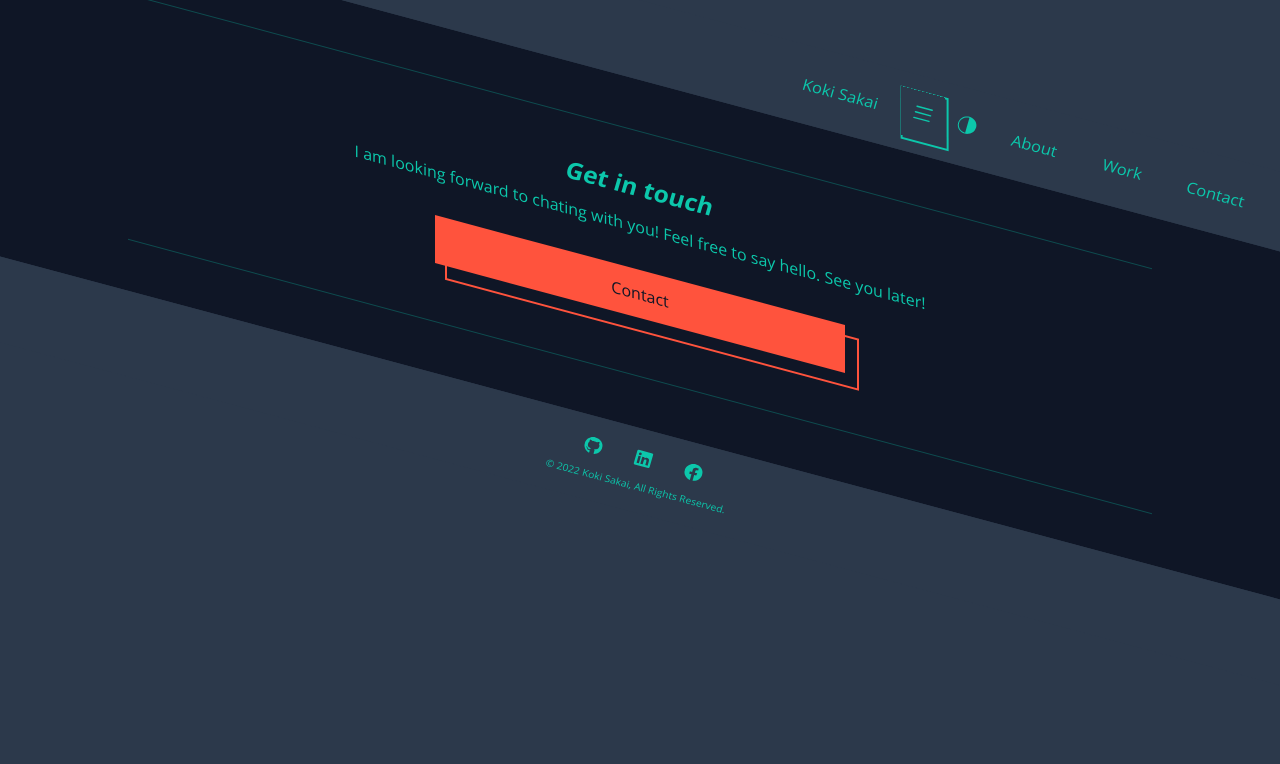
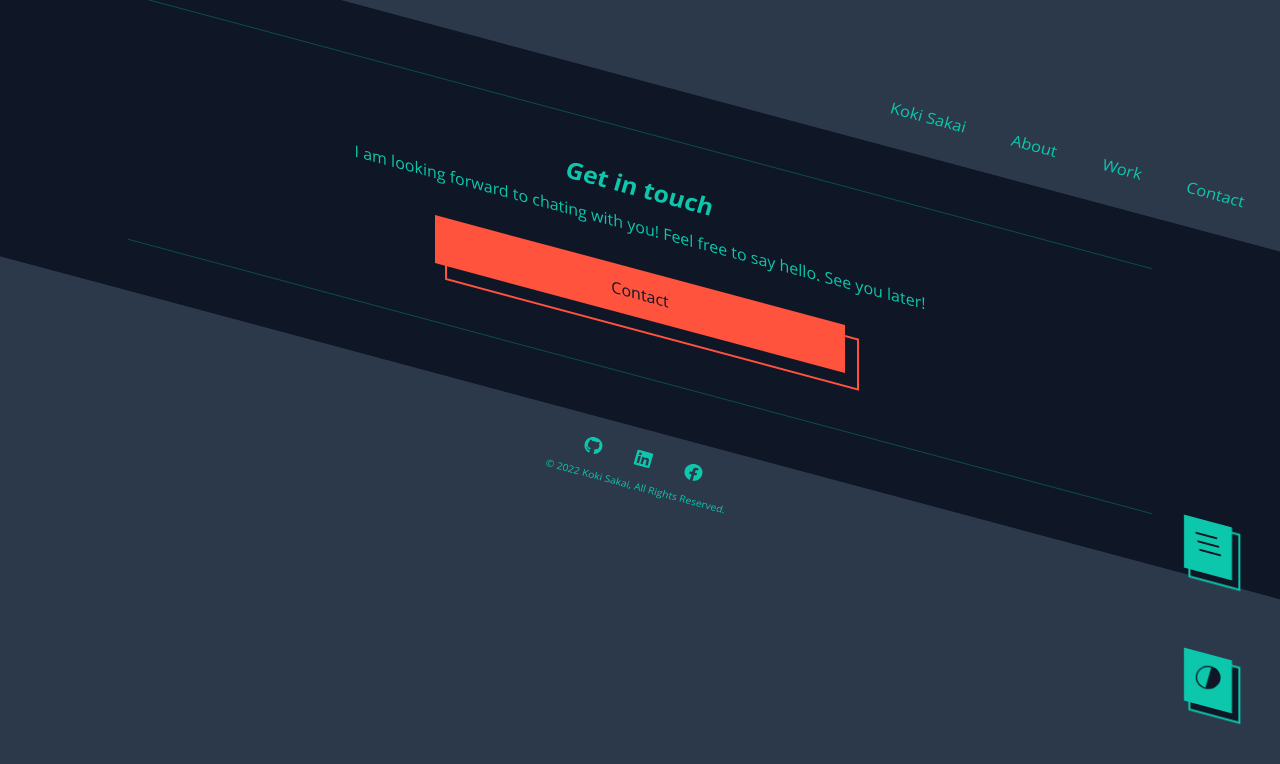
Before and after one commit to likuor/portfolio-ts, a React (Create React App) app: page /contact in a window 1280 px wide. Shown: the top 764 px of the page. Built offline with nearby package versions, Linux system fonts and the light colour scheme.

Commit message:
Add float icons file and less skew

```diff
--- /dev/null
+++ b/src/components/FloatIcons.tsx
@@ -0,0 +1,107 @@
+import { FC, useContext } from 'react';
+import { GlobalContext } from '../context/GlobalContext';
+import { BsListNested, BsList } from 'react-icons/bs';
+import { WiMoonAltThirdQuarter } from 'react-icons/wi';
+import styled from 'styled-components';
+
+type Props = {
+  isDarkMode: boolean;
+  isSkew: boolean;
+};
+
+const FloatSection = styled.ul<Props>`
+  list-style: none;
+  z-index: 10;
+  position: fixed;
+  bottom: 0.8rem;
+  right: 1.5rem;
+  transform: ${(props) => (props.isSkew ? 'skewY(15deg)' : 'none')};
+
+  li {
+    cursor: pointer;
+    padding: 0.5rem;
+    margin: 2rem 0;
+
+    transition: box-shadow 0.4s ease-in-out;
+    :hover {
+      transition: box-shadow 0.4s ease-in-out;
+      box-shadow: 0 0 0;
+    }
+
+    ${(props) => {
+      const darkTheme = props.theme.dark.colors;
+      const lightTheme = props.theme.light.colors;
+
+      return props.isDarkMode
+        ? `
+            color: ${darkTheme.black};
+            box-shadow: 0 0 ${darkTheme.green}, 0.4rem 0.4rem 0 0 ${darkTheme.black}, 0.4rem 0.4rem 0 2px ${darkTheme.green};
+            background: ${darkTheme.green};
+            :hover{
+              color: ${darkTheme.black};
+              background: ${darkTheme.orange};
+            }
+          `
+        : `
+            color: ${lightTheme.white};
+            box-shadow: 0 0 ${lightTheme.green}, 0.4rem 0.4rem 0 0 ${lightTheme.white}, 0.4rem 0.4rem 0 2px ${lightTheme.green};
+            background: ${lightTheme.green};
+            :hover{
+              background: ${lightTheme.orange};
+            }
+          `;
+    }};
+  }
+
+  svg {
+    transform: ${(props) => (props.isSkew ? 'skew(-15deg)' : 'none')};
+    font-size: x-large;
+  }
+
+  @media (min-width: 768px) {
+    li {
+      margin: 5rem 1.5rem;
+      svg {
+        font-size: xx-large;
+      }
+    }
+  }
+`;
+
+const FloatIcons: FC = (Props) => {
+  const { isDarkMode, setIsDarkMode, isSkew, setIsSkew } =
+    useContext(GlobalContext);
+
+  const handleState = (stateVal: boolean, setState: Function) => {
+    return setState(!stateVal);
+  };
+
+  return (
+    <FloatSection isDarkMode={isDarkMode} isSkew={isSkew}>
+      <li
+        onClick={() => {
+          handleState(isSkew, setIsSkew);
+        }}
+      >
+        {isSkew ? (
+          <BsListNested />
+        ) : (
+          <BsList
+            onClick={() => {
+              handleState(isSkew, setIsSkew);
+            }}
+          />
+        )}
+      </li>
+      <li
+        onClick={() => {
+          handleState(isDarkMode, setIsDarkMode);
+        }}
+      >
+        <WiMoonAltThirdQuarter />
+      </li>
+    </FloatSection>
+  );
+};
+
+export default FloatIcons;
--- a/src/components/Navbar.tsx
+++ b/src/components/Navbar.tsx
@@ -2,8 +2,6 @@ import { useState, useCallback, useEffect, useContext } from 'react';
 import styled from 'styled-components';
 import { Link } from 'react-router-dom';
 import { GlobalContext } from '../context/GlobalContext';
-import { BsListNested, BsList } from 'react-icons/bs';
-import { WiMoonAltThirdQuarter } from 'react-icons/wi';
 
 type Props = {
   isHeaderShown: boolean;
@@ -122,49 +120,9 @@ const UlWrapper = styled.ul<Props>`
         ? props.theme.dark.colors.green
         : props.theme.dark.colors.white};
 
-    :nth-child(2) {
-      transition: box-shadow 0.4s ease-in-out;
-      :hover {
-        transition: box-shadow 0.4s ease-in-out;
-        box-shadow: 0 0 0;
-      }
-
-      ${(props) => {
-        const darkTheme = props.theme.dark.colors;
-        const lightTheme = props.theme.light.colors;
-
-        return props.isDarkMode
-          ? `
-            box-shadow: 0 0 ${darkTheme.orange}, 0.1rem 0.1rem 0 0 ${darkTheme.secondaryBlack}, 0.1rem 0.1rem 0 2px ${darkTheme.green};
-
-            :hover{
-              background: ${darkTheme.secondaryBlack};
-            }
-          `
-          : `
-            color: ${lightTheme.white};
-            box-shadow: 0 0 ${lightTheme.white}, 0.1rem 0.1rem 0 0 ${lightTheme.green}, 0.1rem 0.1rem 0 2px ${lightTheme.white};
-
-            :hover{
-              background: ${lightTheme.green};
-            }
-          `;
-      }};
-    }
-
     a {
       display: block;
       padding: 15px 0.8rem;
-    }
-
-    svg {
-      font-size: x-large;
-      cursor: pointer;
-      width: 100%;
-    }
-
-    a,
-    svg {
       transition: transform 0.4s ease-in-out;
       transform: ${(props) => (props.isSkew ? 'skew(-15deg)' : 'none')};
 
@@ -229,12 +187,10 @@ const Navbar = () => {
   const [isHeaderShown, setIsHeaderShown] = useState(true);
   const [lastPosition, setLastPosition] = useState(0);
   const headerHeight = 40;
-  const { isDarkMode, setIsDarkMode, isSkew, setIsSkew } =
-    useContext(GlobalContext);
+  const { isDarkMode, isSkew } = useContext(GlobalContext);
 
   const scrollEvent = useCallback(() => {
     const offset = window.pageYOffset;
-
     if (offset > headerHeight) {
       setIsHeaderShown(false);
     } else {
@@ -261,10 +217,6 @@ const Navbar = () => {
       return setIsHumbergerMenuShown(!isHumbergerMenuShown);
     }
     return setIsHumbergerMenuShown(false);
-  };
-
-  const handleState = (stateVal: boolean, setState: Function) => {
-    return setState(!stateVal);
   };
 
   return (
@@ -300,28 +252,6 @@ const Navbar = () => {
             </Link>
           </li>
           <li>
-            {isSkew ? (
-              <BsList
-                onClick={() => {
-                  handleState(isSkew, setIsSkew);
-                }}
-              />
-            ) : (
-              <BsListNested
-                onClick={() => {
-                  handleState(isSkew, setIsSkew);
-                }}
-              />
-            )}
-          </li>
-          <li>
-            <WiMoonAltThirdQuarter
-              onClick={() => {
-                handleState(isDarkMode, setIsDarkMode);
-              }}
-            />
-          </li>
-          <li>
             <Link to='/about' onClick={() => handleHumbergerMenu(false)}>
               About
             </Link>
--- a/src/router/Router.tsx
+++ b/src/router/Router.tsx
@@ -7,6 +7,7 @@ import WorksDetail from '../pages/WorksDetail';
 import About from '../pages/About';
 import Contact from '../pages/Contact';
 import styled from 'styled-components';
+import FloatIcons from '../components/FloatIcons';
 
 const Wrapper = styled.div`
   padding: 2rem 0 0;
@@ -28,6 +29,7 @@ const Router: FC = () => {
         <Route path='/about' element={<About />} />
         <Route path='/contact' element={<Contact />} />
       </Routes>
+      <FloatIcons />
     </Wrapper>
   );
 };
```
